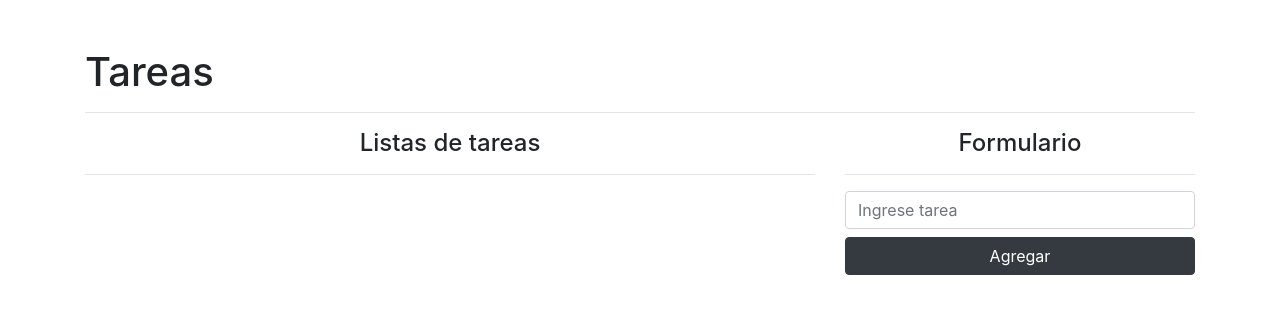
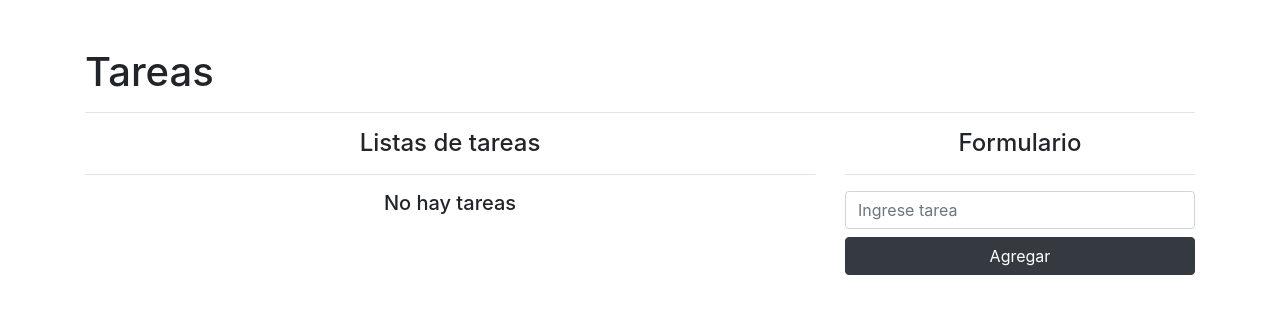
Before and after one commit to juancalle19/crud, a React (Create React App) app: page / in a window 1280 px wide. Shown: the top 314 px of the page. Built offline with nearby package versions, Linux system fonts and the light colour scheme.

Commit message:
delete task

```diff
--- a/src/App.js
+++ b/src/App.js
@@ -1,5 +1,5 @@
 import React, {useState} from 'react'
-import { isEmpty } from 'lodash'
+import { isEmpty, size } from 'lodash'
 import shortid from 'shortid'
 
 function App() {
@@ -24,6 +24,13 @@ function App() {
     return
   }
 
+  const deleteTask =(id) =>{
+
+    const filteredTasks = tasks.filter(task => task.id !== id)
+    setTasks(filteredTasks)
+
+  }
+
   return (
     <div className = "container mt-5" >
       <h1>Tareas</h1>
@@ -34,18 +41,27 @@ function App() {
         <div className ="col-8">
           <h4 className = "text-center">Listas de tareas</h4>
           <hr/>
+          {
+            size(tasks) === 0 ? (
+              <h5 className = "text-center">No hay tareas</h5>
+            ) : (
+
               <ul className = "list-group">
                 {
                   tasks.map((tasks)=>(
                     <li className = "list-group-item" key ={tasks.id}>
                       <span className = "lead">{tasks.name}</span>
-                  <button className = "btn btn-danger btn-sm float-right">Eliminar</button>
+                      <button className = "btn btn-danger btn-sm float-right"
+                      onClick = {()=> deleteTask(tasks.id)}>Eliminar</button>
                       <button className = "btn btn-warning btn-sm float-right mx-2">Editar</button>
                     </li>
                   ))
 
                 }
               </ul>
+            )
+
+          }
         </div>
         <div className = "col-4">
           <h4 className = "text-center">Formulario</h4>
```
Lines whose indentation alone changed are shown as unchanged.
